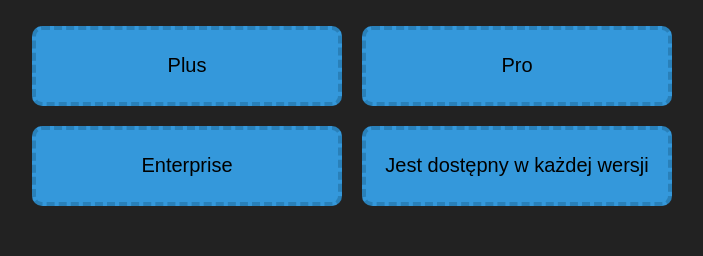
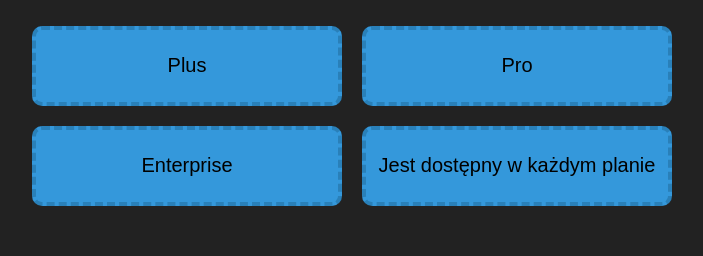
Before and after one commit to Maciejowski2006/unity-quiz, a Vue app: page / in a window 1280 px wide. Shown: the part 3331-3587 px from the top of the page, without its empty margins (288-991 px from the left). Built offline with nearby package versions, Linux system fonts and the light colour scheme.

Commit message:
Fixed typo

```diff
--- a/src/components/Questions.vue
+++ b/src/components/Questions.vue
@@ -92,7 +92,7 @@ export default {
 						"Plus",
 						"Pro",
 						"Enterprise",
-						"Jest dostępny w każdej wersji"
+						"Jest dostępny w każdym planie"
 					]
 				},
 				{
```
